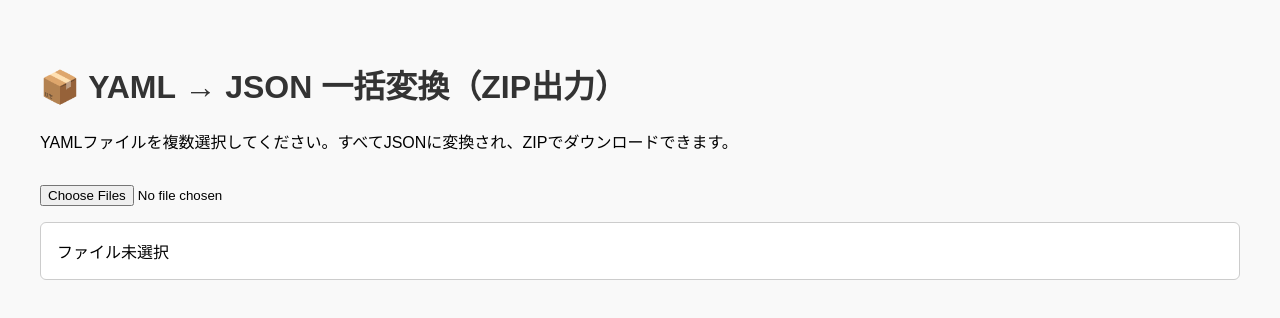
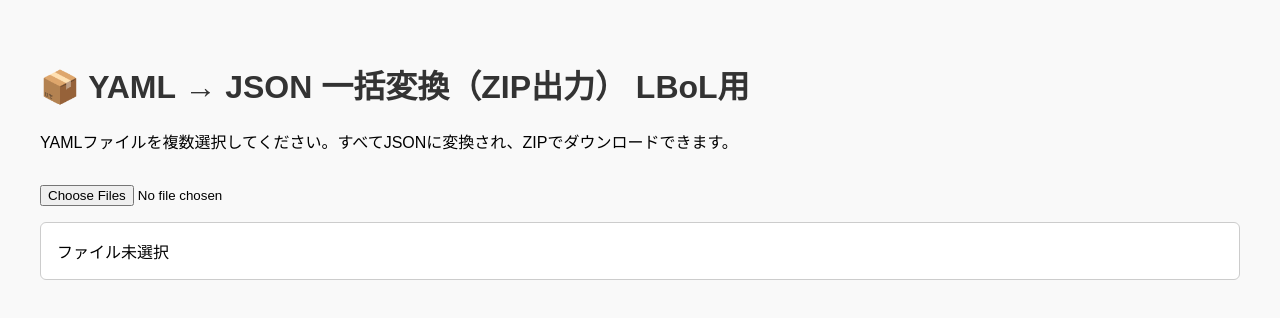
Before and after one commit to An0Mas/lbol-yaml-to-json, a plain HTML site: page index.html in a window 1280 px wide. Drawn offline with nearby package versions, Linux system fonts and the light colour scheme.

Commit message:
Add files via upload

```diff
--- a/index.html
+++ b/index.html
@@ -27,7 +27,7 @@
   </style>
 </head>
 <body>
-  <h1>📦 YAML → JSON 一括変換（ZIP出力）</h1>
+  <h1>📦 YAML → JSON 一括変換（ZIP出力）  LBoL用</h1>
   <p>YAMLファイルを複数選択してください。すべてJSONに変換され、ZIPでダウンロードできます。</p>
 
   <input type="file" id="fileInput" accept=".yaml,.yml" multiple />
```
